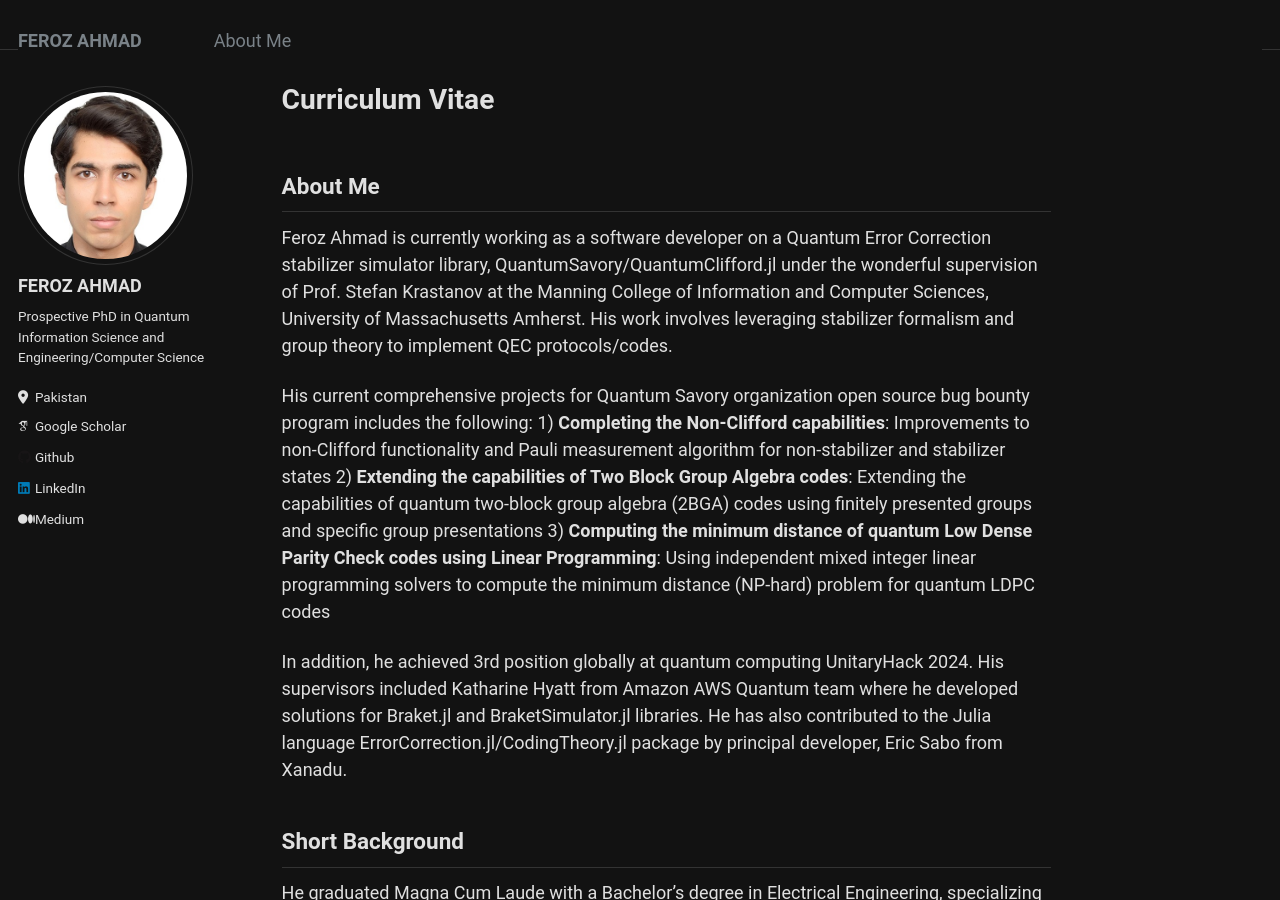
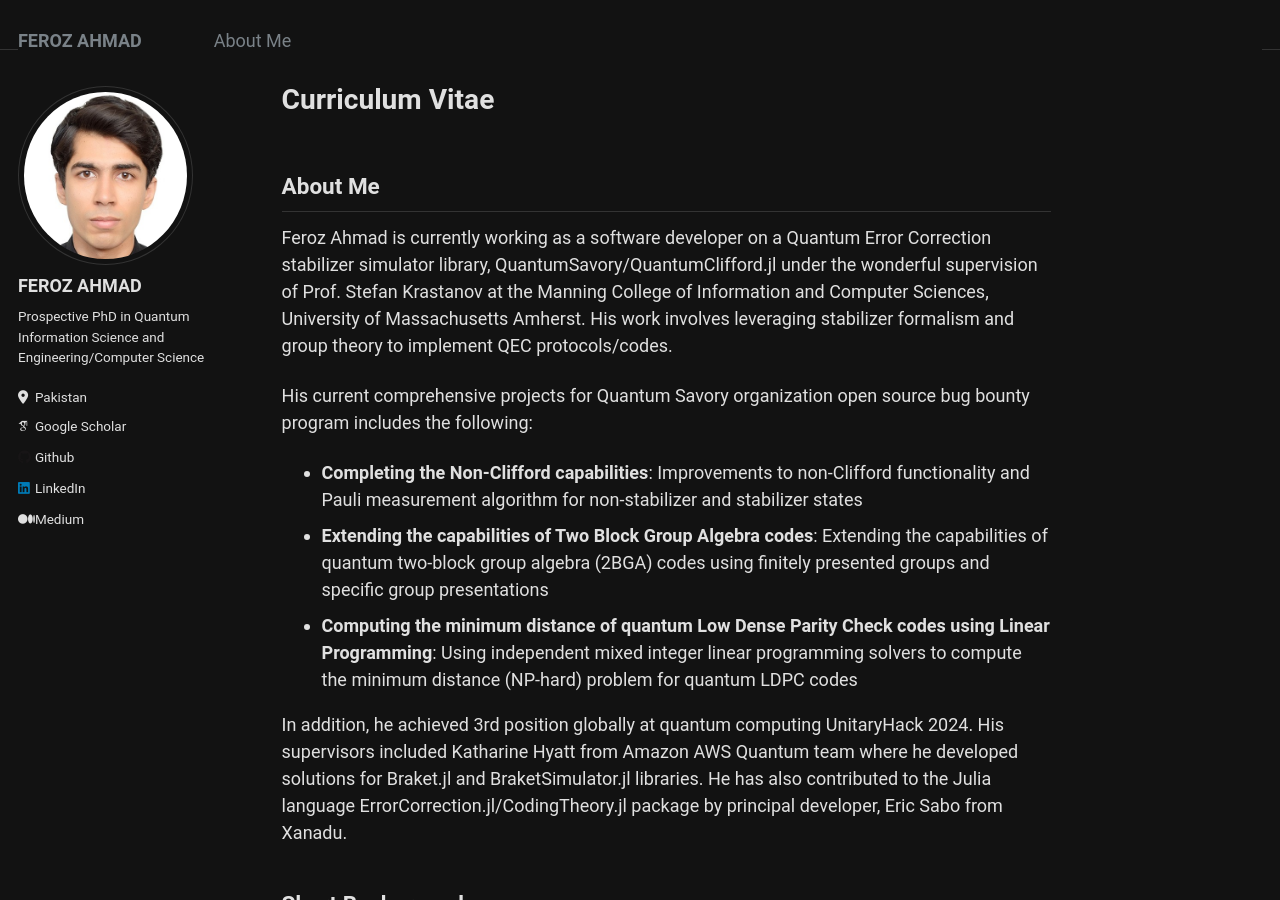
Before and after one commit to Fe-r-oz/Fe-r-oz.github.io, a Jekyll site: the page built from _pages/about.md, in a window 1280 px wide and 900 px high. Built offline with Jekyll 4.4.1, drawn with Linux system fonts in a browser that asks for light colours; some web fonts are replaced.

Commit message:
Update about.md

```diff
--- a/_pages/about.md
+++ b/_pages/about.md
@@ -13,9 +13,9 @@ redirect_from:
 Feroz Ahmad is currently working as a software developer on a Quantum Error Correction stabilizer simulator library, QuantumSavory/QuantumClifford.jl under the wonderful supervision of Prof. Stefan Krastanov at the Manning College of Information and Computer Sciences, University of Massachusetts Amherst. His work involves leveraging stabilizer formalism and group theory to implement QEC protocols/codes.
 
 His current comprehensive projects for Quantum Savory organization open source bug bounty program includes the following:
-1) **Completing the Non-Clifford capabilities**: Improvements to non-Clifford functionality and Pauli measurement algorithm for non-stabilizer and stabilizer states
-2) **Extending the capabilities of Two Block Group Algebra codes**: Extending the capabilities of quantum two-block group algebra (2BGA) codes using finitely presented groups and specific group presentations
-3) **Computing the minimum distance of quantum Low Dense Parity Check codes using Linear Programming**: Using independent mixed integer linear programming solvers to compute the minimum distance (NP-hard) problem for quantum LDPC codes
+* **Completing the Non-Clifford capabilities**: Improvements to non-Clifford functionality and Pauli measurement algorithm for non-stabilizer and stabilizer states
+* **Extending the capabilities of Two Block Group Algebra codes**: Extending the capabilities of quantum two-block group algebra (2BGA) codes using finitely presented groups and specific group presentations
+* **Computing the minimum distance of quantum Low Dense Parity Check codes using Linear Programming**: Using independent mixed integer linear programming solvers to compute the minimum distance (NP-hard) problem for quantum LDPC codes
 
 In addition, he achieved 3rd position globally at quantum computing UnitaryHack 2024. His supervisors included Katharine Hyatt from Amazon AWS Quantum team where he developed solutions for Braket.jl and BraketSimulator.jl libraries. He has also contributed to the Julia language ErrorCorrection.jl/CodingTheory.jl package by principal developer, Eric Sabo from Xanadu.
 
```
